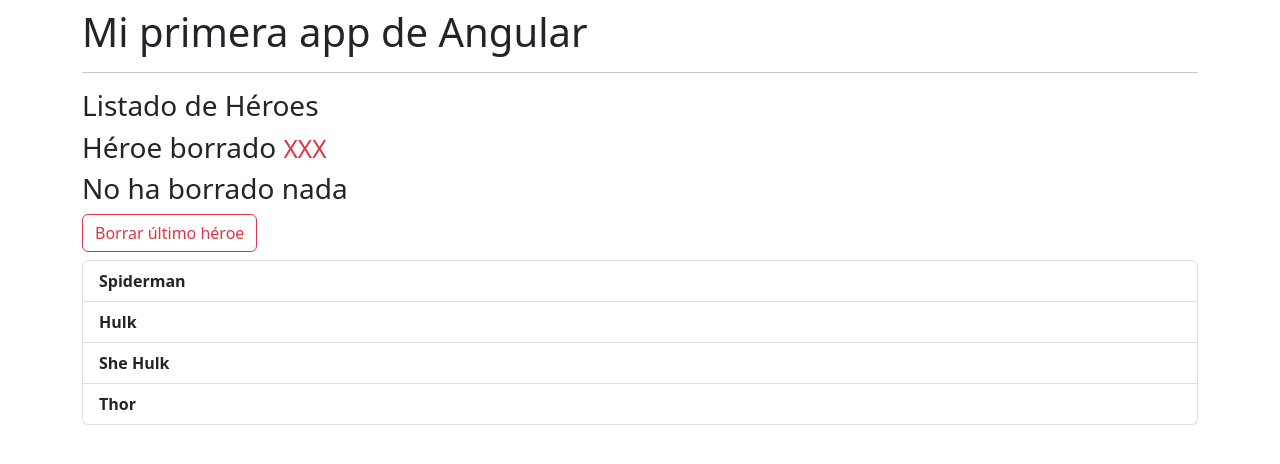
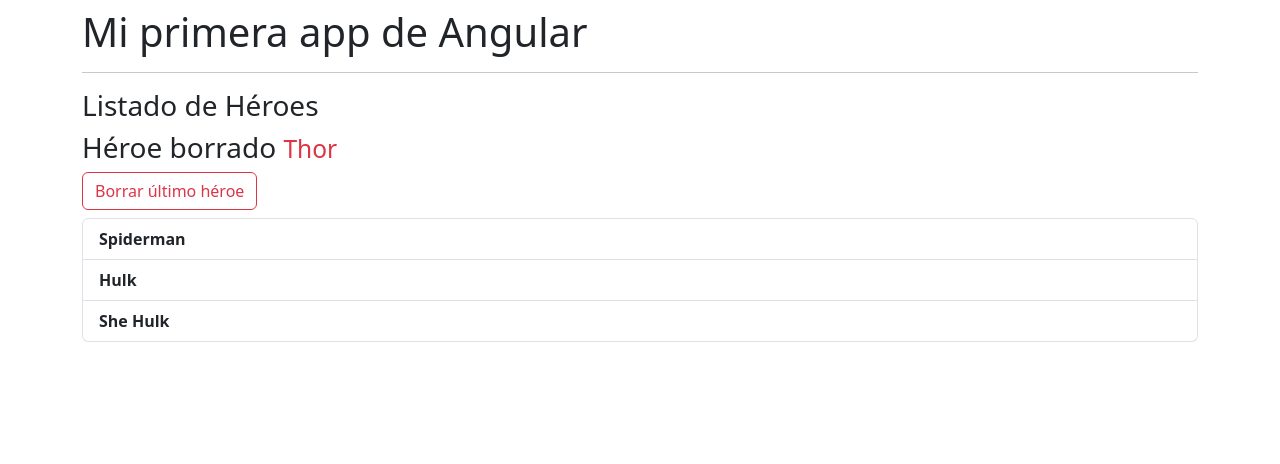
Before and after one commit to CinTutuDev/Dragon-Ball-Z, an Angular app: page / in a window 1280 px wide. Both pictures are taken after a click on the button "Borrar último héroe". Shown: the top 464 px of the page. Built offline with nearby package versions, Linux system fonts and the light colour scheme.

Commit message:
📌 Ng-template y ngIf-else

```diff
--- a/src/app/heroes/list/list.component.html
+++ b/src/app/heroes/list/list.component.html
@@ -1,8 +1,22 @@
 <h3>Listado de Héroes</h3>
 
-<h3>Héroe borrado <small class="text-danger">XXX</small></h3>
-<h3>No ha borrado nada</h3>
-<button class="btn btn-outline-danger">Borrar último héroe</button>
+<div *ngIf="deletedHero; else nothingWasDeleted">
+  <h3>
+    Héroe borrado <small class="text-danger">{{ deletedHero }}</small>
+  </h3>
+</div>
+
+<ng-template #nothingWasDeleted>
+  <h3 *ngIf="!deletedHero">No ha borrado nada</h3>
+</ng-template>
+
+<button
+  *ngIf="heroNames.length > 0"
+  (click)="removeLastHero()"
+  class="btn btn-outline-danger"
+>
+  Borrar último héroe
+</button>
 
 <ul class="mt-2 list-group">
   <li *ngFor="let heroes of heroNames" class="list-group-item">
--- a/src/app/heroes/list/list.component.ts
+++ b/src/app/heroes/list/list.component.ts
@@ -3,10 +3,13 @@
 @Component({
   selector: 'app-heroes-list',
   templateUrl: './list.component.html',
-  styleUrls: ['./list.component.scss']
+  styleUrls: ['./list.component.scss'],
 })
 export class ListComponent {
+  public heroNames: string[] = ['Spiderman', 'Hulk', 'She Hulk', 'Thor'];
+  public deletedHero?: string;
 
-  public heroNames: string[] = ['Spiderman', 'Hulk', 'She Hulk', 'Thor']
-
+  removeLastHero(): void {
+    this.deletedHero = this.heroNames.pop();
+  }
 }
```
